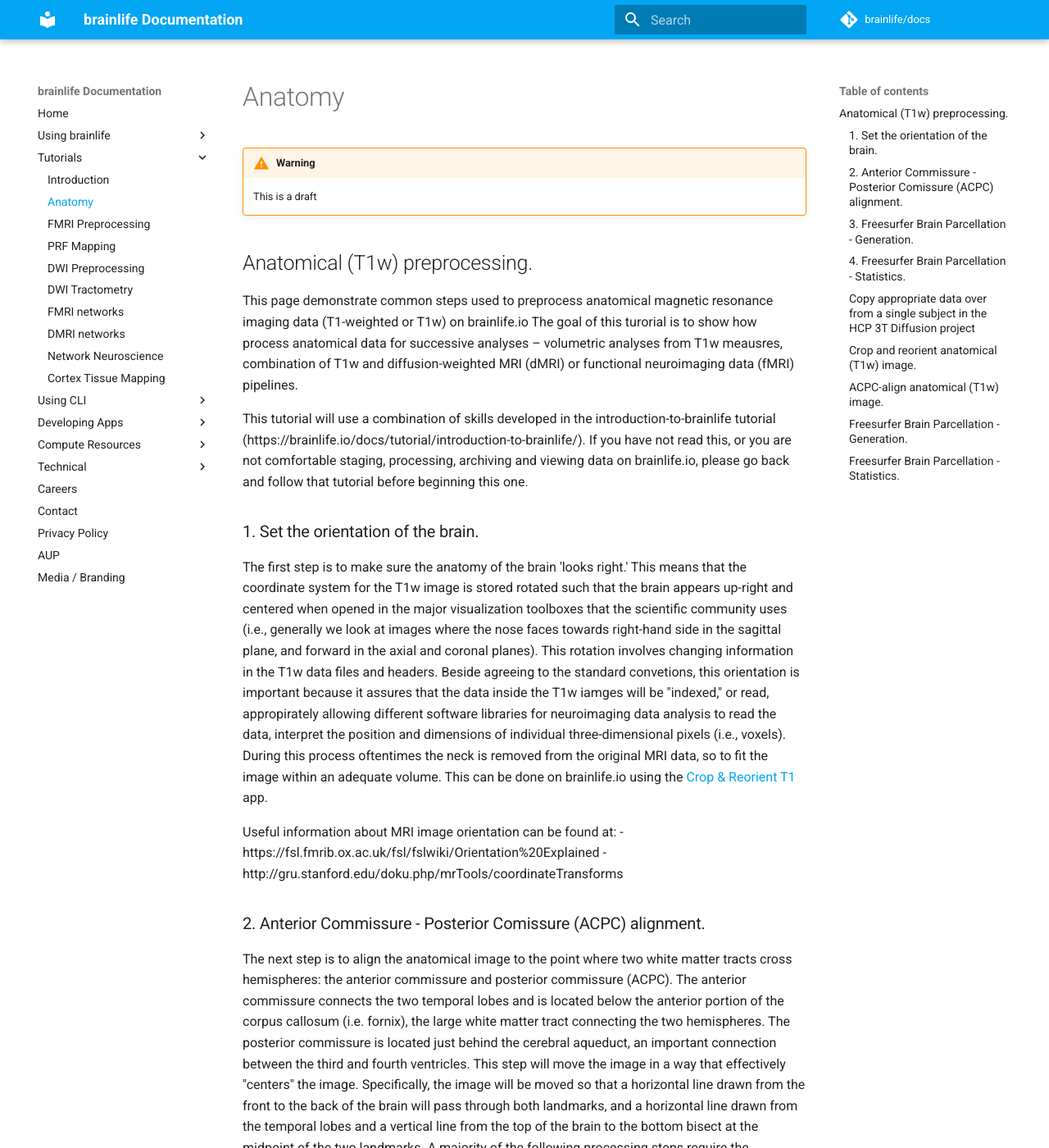
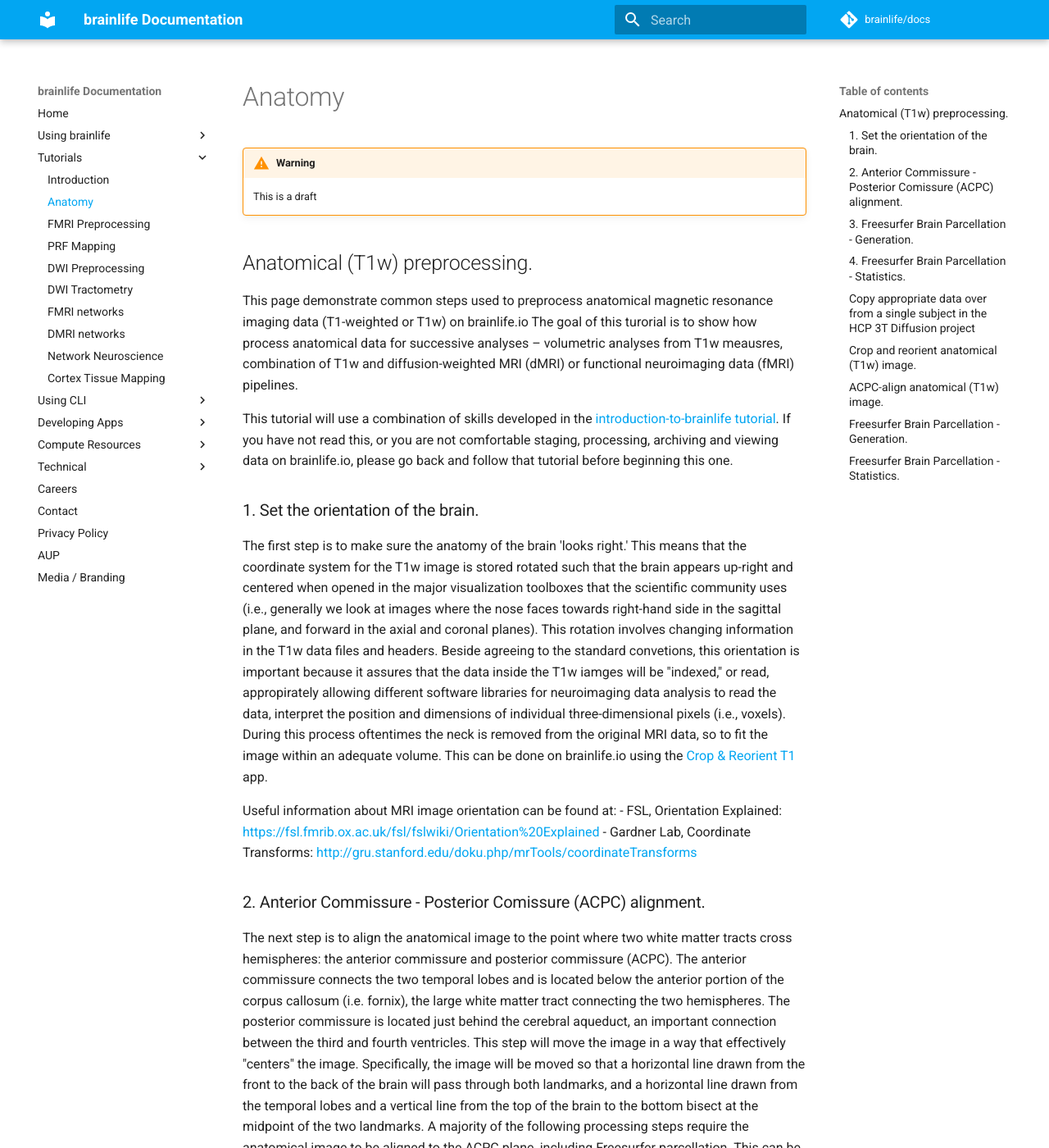
Before and after one commit to brainlife/docs, an MkDocs documentation site: the page built from docs/tutorial/t1w-preprocessing.md, in a window 1280 px wide and 1400 px high. Shown: the whole window at 82% size. Built offline with MkDocs 1.6.1 and Material for MkDocs 9.7.7, drawn with Linux system fonts in a browser that asks for light colours; comment, search, counter and statistics services are not loaded; some of the changed text lies outside the part shown.

Commit message:
Update t1w-preprocessing.md
Some links were not active

```diff
--- a/docs/tutorial/t1w-preprocessing.md
+++ b/docs/tutorial/t1w-preprocessing.md
@@ -5,15 +5,15 @@
 
 This page demonstrate common steps used to preprocess anatomical magnetic resonance imaging data (T1-weighted or T1w) on brainlife.io The goal of this turorial is to show how process anatomical data for successive analyses – volumetric analyses from T1w meausres, combination of T1w and diffusion-weighted MRI (dMRI) or functional neuroimaging data (fMRI) pipelines.
 
-This tutorial will use a combination of skills developed in the introduction-to-brainlife tutorial (https://brainlife.io/docs/tutorial/introduction-to-brainlife/). If you have not read this, or you are not comfortable staging, processing, archiving and viewing data on brainlife.io, please go back and follow that tutorial before beginning this one.
+This tutorial will use a combination of skills developed in the [introduction-to-brainlife tutorial](https://brainlife.io/docs/tutorial/introduction-to-brainlife/). If you have not read this, or you are not comfortable staging, processing, archiving and viewing data on brainlife.io, please go back and follow that tutorial before beginning this one.
 
 ### 1. Set the orientation of the brain.
 
 The first step is to make sure the anatomy of the brain 'looks right.' This means that the coordinate system for the T1w image is stored rotated such that the brain appears up-right and centered when opened in the major visualization toolboxes that the scientific community uses (i.e., generally we look at images where the nose faces towards right-hand side in the sagittal plane, and forward in the axial and coronal planes). This rotation involves changing information in the T1w data files and headers. Beside agreeing to the standard convetions, this orientation is important because it assures that the data inside the T1w iamges will be "indexed,"  or read, appropirately allowing different software libraries for neuroimaging data analysis to  read the data, interpret the position and dimensions of individual three-dimensional pixels (i.e., voxels). During this process oftentimes the neck is removed from the original MRI data, so to fit the image within an adequate volume. This can be done on brainlife.io using the [Crop & Reorient T1](https://brainlife.io/app/5a0f38bf31769f1e4d46cc58) app.
 
 Useful information about MRI image orientation can be found at:
-  - https://fsl.fmrib.ox.ac.uk/fsl/fslwiki/Orientation%20Explained
-  - http://gru.stanford.edu/doku.php/mrTools/coordinateTransforms
+- FSL, Orientation Explained: <https://fsl.fmrib.ox.ac.uk/fsl/fslwiki/Orientation%20Explained>
+- Gardner Lab, Coordinate Transforms: <http://gru.stanford.edu/doku.php/mrTools/coordinateTransforms>
 
 ### 2. Anterior Commissure - Posterior Comissure (ACPC) alignment.
 
@@ -36,7 +36,7 @@
 
 ### Copy appropriate data over from a single subject in the HCP 3T Diffusion project
 
-1. Click the following link to go to the project's page for the 'HCP 3T Diffusion' project: https://brainlife.io/project/5941a225f876b000210c11e5/
+1. Click the following link to go to the project's page for the 'HCP 3T Diffusion' project: <https://brainlife.io/project/5941a225f876b000210c11e5/>
 1. Click the 'Archive' tab at the top of the screen to go to the archive's page.
 1. Select the following datatypes from one subject by clicking the boxes next to the data:
     * anat/t1w
```
